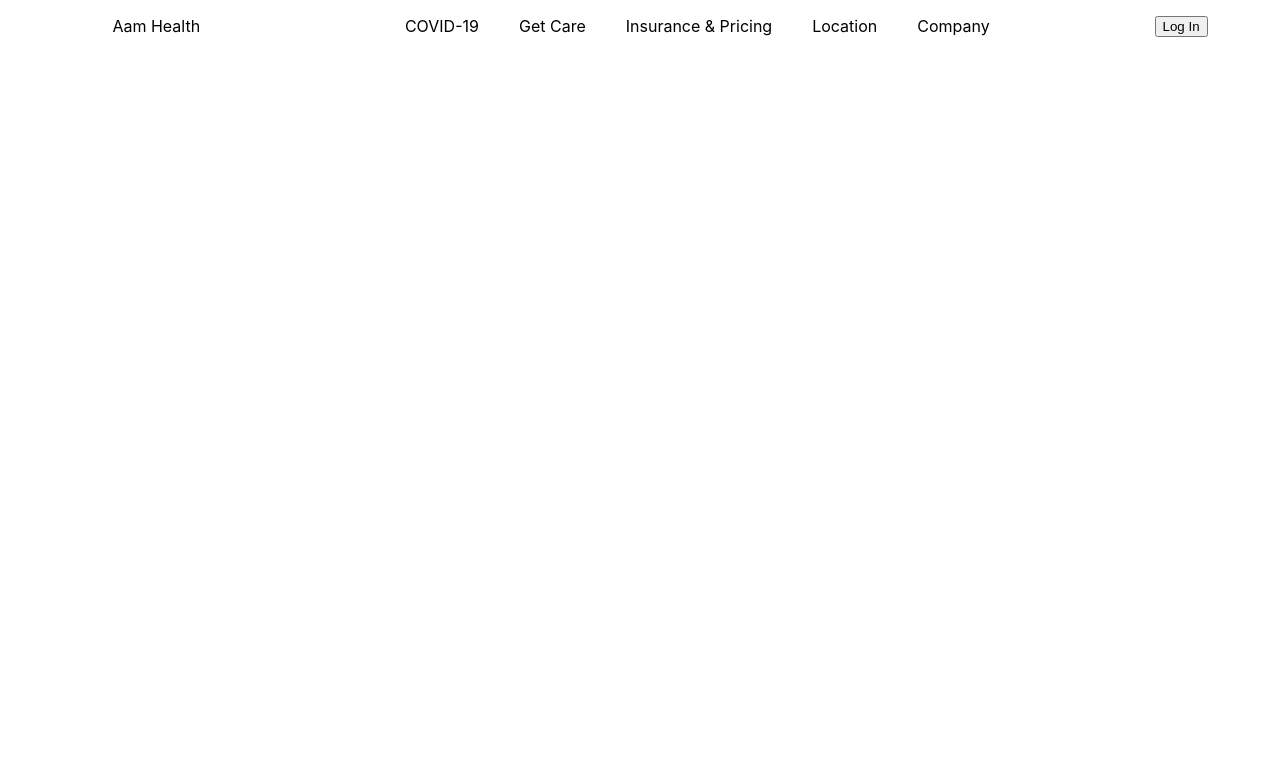
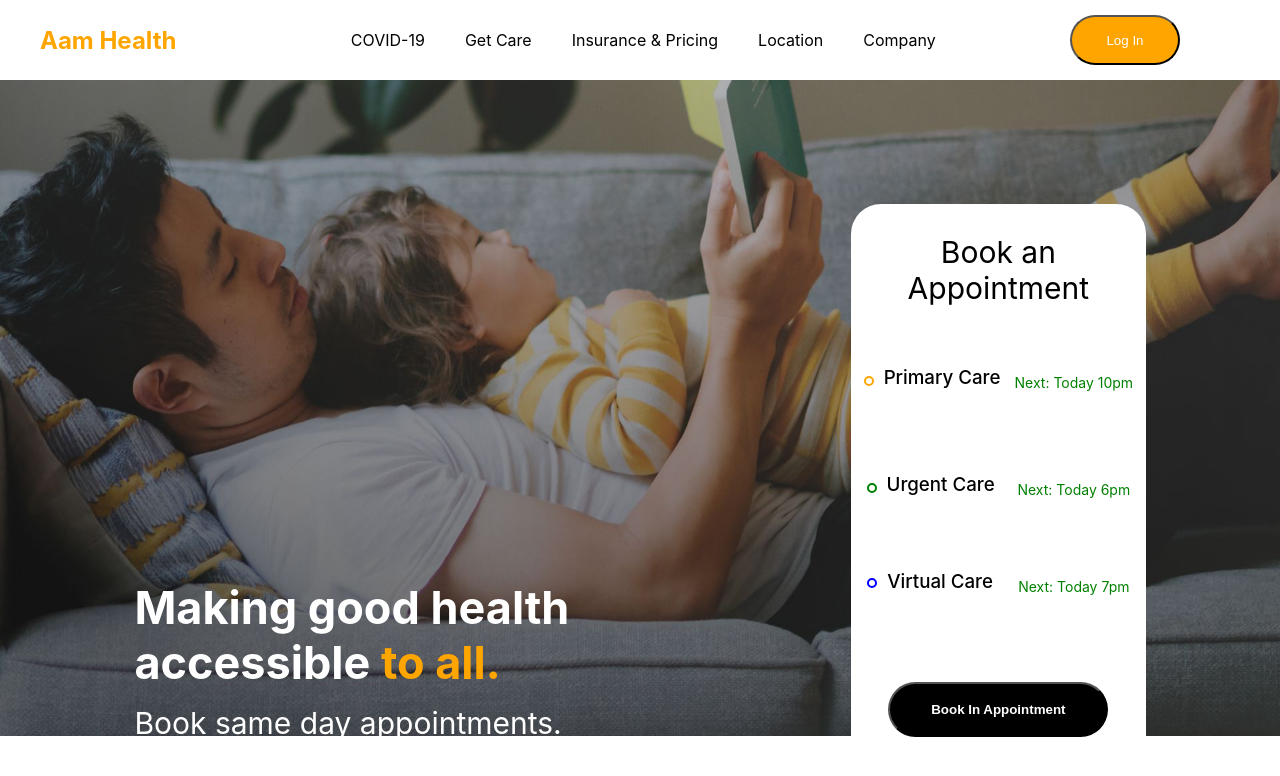
Before and after one commit to prakashkalsariya/aam-health, a Next.js app: page / in a window 1280 px wide. Shown: the top 776 px of the page. Built offline with nearby package versions, Linux system fonts and the light colour scheme.

Commit message:
changes for banner

```diff
--- a/package.json
+++ b/package.json
@@ -11,7 +11,8 @@
   "dependencies": {
     "next": "12.1.0",
     "react": "17.0.2",
-    "react-dom": "17.0.2"
+    "react-dom": "17.0.2",
+    "sass": "^1.49.9"
   },
   "devDependencies": {
     "@types/node": "17.0.21",
--- a/pages/_app.tsx
+++ b/pages/_app.tsx
@@ -1,4 +1,4 @@
-import '../styles/globals.css'
+import '../styles/globals.scss'
 import type { AppProps } from 'next/app'
 
 function MyApp({ Component, pageProps }: AppProps) {
--- a/pages/index.tsx
+++ b/pages/index.tsx
@@ -1,8 +1,8 @@
-import type { NextPage } from 'next'
-import Head from 'next/head'
-import Image from 'next/image'
-import styles from '../styles/Home.module.css'
-import Link from 'next/link'
+import type { NextPage } from "next";
+import Head from "next/head";
+import Image from "next/image";
+import styles from "../styles/Home.module.scss";
+import Link from "next/link";
 
 const Home: NextPage = () => {
   return (
@@ -14,37 +14,123 @@ const Home: NextPage = () => {
       </Head>
 
       <div className={styles.main_layout_container}>
-
-       <header className={styles.header}></header>
-
+        <header className={styles.header}>
         <nav className={styles.navbar}>
-
           <div className={styles.logo}>
-              <ul><li><Link href="/"><a>Aam Health</a></Link></li></ul>
+            <ul>
+              <li>
+                <Link href="/">
+                  <a>
+                    <h1>Aam Health</h1>
+                  </a>
+                </Link>
+              </li>
+            </ul>
           </div>
           <div className={styles.menubar}>
             <ul>
-                 <li><Link href=""><a>COVID-19</a></Link></li>
-                 <li><Link href=""><a>Get Care</a></Link></li>
-                 <li><Link href=""><a>Insurance & Pricing</a></Link></li>
-                 <li><Link href=""><a>Location </a></Link></li>
-                 <li><Link href=""><a>Company</a></Link></li>
+              <li>
+                <Link href="">
+                  <a>COVID-19</a>
+                </Link>
+              </li>
+              <li>
+                <Link href="">
+                  <a>Get Care</a>
+                </Link>
+              </li>
+              <li>
+                <Link href="">
+                  <a>Insurance & Pricing</a>
+                </Link>
+              </li>
+              <li>
+                <Link href="">
+                  <a>Location </a>
+                </Link>
+              </li>
+              <li>
+                <Link href="">
+                  <a>Company</a>
+                </Link>
+              </li>
             </ul>
           </div>
 
-             <div className='login_btn'>
+          <div className={styles.login_btn}>
             <button>Log In</button>
           </div>
+        </nav>
+        </header>
 
 
+        <div className={styles.banner_container}>
+          <div className={styles.banner_img}>
+            <Image
+              src="/images/banner.jpg"
+              alt="banner"
+              width={1600}
+              height={920}
+            />
+          </div>
 
+          <div className={styles.banner_contain_container}>
+            <div className={styles.contain_text_area_container}>
+              <h1>
+                Making good health accessible <span>to all.</span>{" "}
+              </h1>
+              <p>Book same day appointments. No subscriptions.</p>
+            </div>
 
-       </nav>
+            <div className={styles.contain_box_container}>
+              <div className={styles.box_heading}>
+                <p>Book an Appointment</p>
+              </div>
 
-
+              <div className={styles.box_item_container}>
+                <div className={styles.box_primary_care_container}>
+                  <div className={styles.box_circle}> </div>
+                  <div className={styles.box_contain}>
+                    <h3>Primary Care</h3>
+                    <p>Ideal for preventive Care </p>
+                  </div>
+                  <div className={styles.box_date}>
+                    <p>Next: Today 10pm</p>
                   </div>
                 </div>
-  )
-}
 
-export default Home
+                <div className={styles.box_urgent_care_container}>
+                  <div className={styles.box_circle}> </div>
+                  <div className={styles.box_contain}>
+                    <h3>Urgent Care</h3>
+                    <p>Ideal for immediate medical attention</p>
+                  </div>
+                  <div className={styles.box_date}>
+                    <p>Next: Today 6pm</p>
+                  </div>
+                </div>
+
+                <div className={styles.box_virtual_care_container}>
+                  <div className={styles.box_circle}> </div>
+                  <div className={styles.box_contain}>
+                    <h3>Virtual Care</h3>
+                    <p>Video with your health team</p>
+                  </div>
+                  <div className={styles.box_date}>
+                    <p>Next: Today 7pm</p>
+                  </div>
+                </div>
+              </div>
+
+              <div className={styles.box_btn}>
+                <button>Book In Appointment</button>
+              </div>
+            </div>
+          </div>
+        </div>
+      </div>
+    </div>
+  );
+};
+
+export default Home;
--- a/styles/Home.module.css
+++ /dev/null
@@ -1,18 +0,0 @@
-.navbar{
-  display: flex;
-  align-items: center;
-  justify-content: space-around;
-}
-
-.menubar ul{
-  display: flex;
-}
-
-.menubar ul li a{
-  margin: 0px 20px 0px 20px;
-}
-
-.login_btn{
- display: flex;
- justify-content: flex-end;
-}
--- /dev/null
+++ b/styles/Home.module.scss
@@ -0,0 +1,273 @@
+
+.header:hover{
+  background-color: white;
+  .menubar ul li a {
+    margin: 0px 20px 0px 20px;
+    color: black;
+  }
+
+
+}
+
+.navbar {
+  display: flex;
+  align-items: center;
+  justify-content: space-between;
+  height: 80px;
+
+}
+.logo a {
+  color: orange;
+}
+
+.menubar ul {
+  display: flex;
+}
+
+.menubar ul li a {
+  margin: 0px 20px 0px 20px;
+  color: white;
+}
+
+.login_btn {
+  display: flex;
+  justify-content: flex-end;
+
+  margin-right: 100px;
+}
+
+.login_btn button {
+  background-color: orange;
+  border-radius: 30px;
+  width: 110px;
+  height: 50px;
+  color: white;
+}
+
+.banner_img {
+  position: absolute;
+  z-index: -1;
+  top: 0px;
+}
+
+.banner_contain_container {
+  // border: 2px solid black;
+  display: flex;
+  align-items: flex-end;
+  justify-content: space-around;
+
+}
+
+.contain_text_area_container {
+  // border: 2px solid red;
+  margin-top: 500px;
+  width: 35%;
+
+  h1 {
+    color: white;
+    font-size: 45px;
+    margin: 0px;
+  }
+  span {
+    color: orange;
+  }
+  p {
+    color: white;
+    font-size: 30px;
+    margin: 0px;
+    margin-top: 15px;
+  }
+}
+
+.box_heading p {
+  font-size: 30px;
+  margin: 0px;
+  text-align: center;
+
+}
+.contain_box_container {
+  // border: 2px solid pink;
+  display: flex;
+  flex-direction: column;
+  align-items: center;
+  background-color: white;
+  border-radius: 30px;
+  padding: 30px 0px 40px 0px;
+  width: 23%;
+
+}
+
+.box_primary_care_container {
+  display: flex;
+  margin: 0px;
+  margin: 40px 0px 10px 0px;
+  padding: 20px 10px 20px 10px;
+  border-radius: 10px;
+  justify-content: center;
+
+  .box_circle {
+    min-width: 10px;
+    height: 10px;
+    border-radius: 50%;
+    border: 2px solid orange;
+    margin-top: 10px;
+    margin-right: 10px;
+  }
+
+  .box_contain {
+    width: 55%;
+    h3 {
+      margin: 0px;
+      font-weight: 500;
+    }
+    p {
+      margin: 0px;
+      font-size: 14px;
+      color: gray;
+      visibility: hidden;
+    }
+  }
+
+  .box_date {
+    p {
+      margin: 0px;
+      margin-top: 8px;
+      color: green;
+      font-size: 14px;
+      margin-left: -20px;
+    }
+  }
+}
+
+.box_primary_care_container:hover {
+  background-color: lightcyan;
+  .box_contain p {
+    visibility: visible;
+  }
+  .box_circle {
+    background-color: orange;
+    height: 15px;
+    width: 15px;
+  }
+}
+
+.box_urgent_care_container {
+  justify-content: center;
+  display: flex;
+  margin: 0px;
+  padding: 20px 10px 20px 10px;
+  border-radius: 10px;
+
+  margin: 0px 0px 0px 0px;
+
+  .box_circle {
+    min-width: 10px;
+    height: 10px;
+    border-radius: 50%;
+    border: 2px solid green;
+    margin-top: 10px;
+    margin-right: 10px;
+  }
+
+  .box_contain {
+    width: 55%;
+    h3 {
+      margin: 0px;
+      font-weight: 500;
+    }
+    p {
+      margin: 0px;
+      font-size: 14px;
+      color: gray;
+
+      visibility: hidden;
+    }
+  }
+
+  .box_date {
+    p {
+      margin: 0px;
+      margin-top: 8px;
+      color: green;
+      font-size: 14px;
+      margin-left: -20px;
+    }
+  }
+}
+
+.box_urgent_care_container:hover {
+  background-color: lightcyan;
+  .box_contain p {
+    visibility: visible;
+  }
+  .box_circle {
+    background-color: green;
+    height: 14px;
+    width: 14px;
+  }
+}
+
+.box_virtual_care_container {
+  justify-content: center;
+  display: flex;
+  padding: 20px 10px 20px 10px;
+  border-radius: 10px;
+
+  margin: 0px;
+
+  margin: 0px 0px 35px 0px;
+
+  .box_circle {
+    min-width: 10px;
+    height: 10px;
+    border-radius: 50%;
+    border: 2px solid blue;
+    margin-top: 8px;
+    margin-right: 10px;
+  }
+
+  .box_contain {
+    width: 55%;
+    h3 {
+      margin: 0px;
+      font-weight: 500;
+    }
+    p {
+      margin: 0px;
+      font-size: 14px;
+      color: gray;
+      visibility: hidden;
+    }
+  }
+
+  .box_date {
+    p {
+      margin: 0px;
+      margin-top: 8px;
+      color: green;
+      font-size: 14px;
+      margin-left: -20px;
+    }
+  }
+}
+
+.box_virtual_care_container:hover {
+  background-color: lightcyan;
+  .box_contain p {
+    visibility: visible;
+  }
+  .box_circle {
+    background-color: blue;
+    height: 14px;
+    width: 14px;
+  }
+}
+
+.box_btn button {
+  width: 220px;
+  height: 55px;
+  background-color: black;
+  color: white;
+  border-radius: 30px;
+  font-weight: bold;
+}
```
Also changed, not shown: public/images/banner.jpg (added), styles/globals.scss (renamed from styles/globals.css), 1 other file (tests, documents, lock files or other folders). Lines whose indentation alone changed are shown as unchanged.
